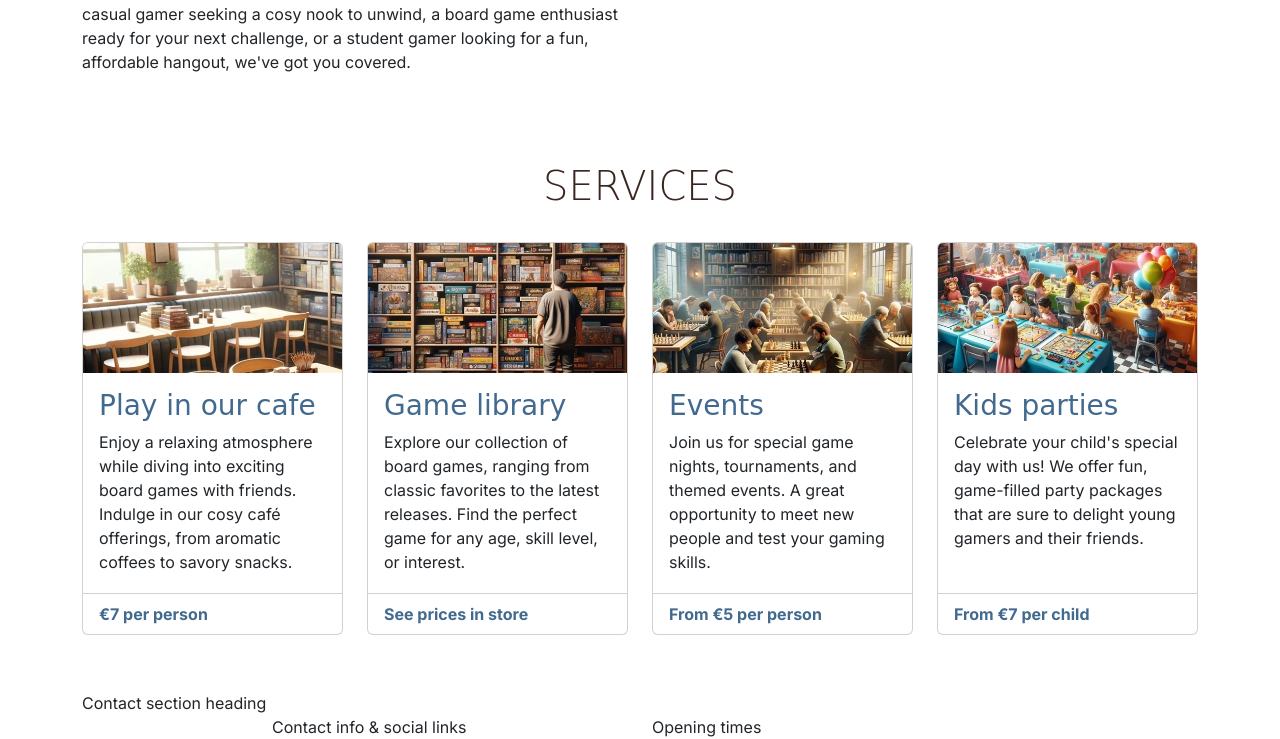
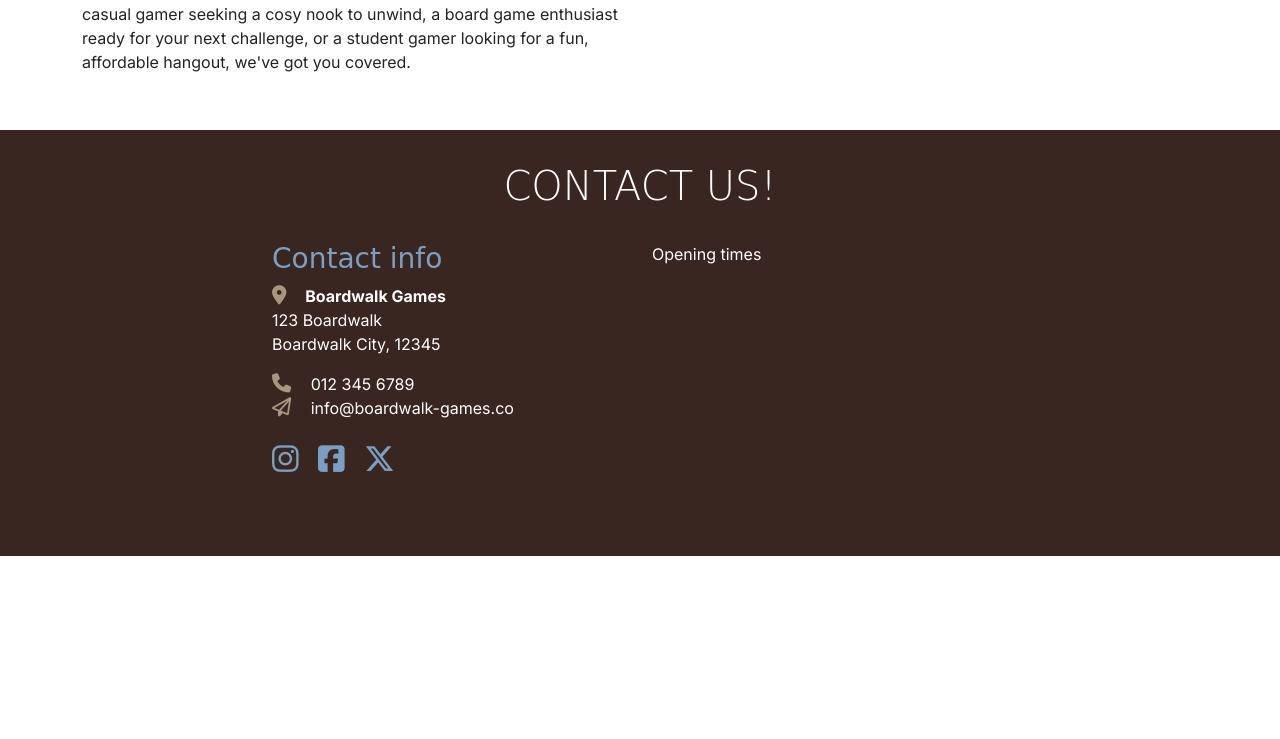
Before and after one commit to michael311087/broadwalk-games, a plain HTML site: page index.html in a window 1280 px wide. Shown: the part 417-1156 px from the top of the page. After the commit the page ends 973 px from the top, so only its background shows below. Drawn offline with nearby package versions, Linux system fonts and the light colour scheme; a web font is replaced by a local one.

Commit message:
add & styled footer and contact section

```diff
--- a/assets/css/style.css
+++ b/assets/css/style.css
@@ -77,6 +77,39 @@ h2 {
     border: none;
 }
 
+/* Footer / contact */
+
+#contact {
+    background-color: var(--primary-color);
+    color: white;
+    padding-bottom: 3rem;
+}
+
+#contact h2 {
+    color: white;
+}
+
+#contact .sub-heading-color {
+    color: var(--highlight-color-light);
+}
+
+#contact i {
+    color: var(--secondary-color);
+    font-size: 1.2rem;
+    margin-right: 15px;
+}
+
+#contact .social-links i {
+    color: var(--highlight-color-light);
+    font-size: 1.9rem;
+    transition: color 0.3s ease-in-out;
+}
+
+#contact .social-links i:hover {
+    color: var(--secondary-color);
+}
+
+
 
 /* grid visualisation CSS for testing */
 
--- a/index.html
+++ b/index.html
@@ -110,93 +110,37 @@
     </header>
 
     <!-- main element to hold all key sections of the home page. It is not part of the grid structure -->
-        <main>
-        <!-- Services section -->
-        <section id="services" class="container section">
-            <div class="row">
+            <!-- Footer / contact section -->
+    <!-- mt-auto added to push footer to the bottom of the page -->
+    <footer id="contact" class="mt-auto">
+        <div class="container section">
+            <div class="row justify-content-center">
                 <div class="col-12 text-center">
-                    <h2 class="display-6">Services</h2>
+                    <h2 class="display-6">Contact us!</h2>
                 </div>
-                <div class="col-12 col-md-6 col-xl-3">
-                    <div class="card">
-                        <img src="assets/images/services-1.webp" class="card-img-top"
-                            alt="Boardwalk games cafe table by a window, stacks of boardgames can be seen on the table">
-                        <div class="card-body">
-                            <h3 class="card-title sub-heading-color">Play in our cafe</h3>
-                            <p class="card-text">
-                                Enjoy a relaxing atmosphere while diving into exciting board
-                                games with friends. Indulge in our cosy café offerings, from
-                                aromatic coffees to savory snacks.
-                            </p>
-                        </div>
-                        <div class="card-footer">
-                            <p class="mb-0">€7 per person</p>
-                        </div>
+                <!-- Contact info -->
+                <div class="col-12 col-md-6 col-xl-4">
+                    <h3 class="sub-heading-color">Contact info</h3>
+                    <address>
+                        <strong><i class="fa-solid fa-location-dot"></i> Boardwalk Games</strong><br>
+                        123 Boardwalk<br>
+                        Boardwalk City, 12345
+                    </address>
+                    <p><i class="fa-solid fa-phone"></i> 012 345 6789<br>
+                        <i class="fa-regular fa-paper-plane"></i> info@boardwalk-games.co
+                    </p>
+                    <div class="social-links mt-4">
+                        <a href="https://www.instagram.com" target="_blank"
+                            aria-label="Visit our Instagram page (opens in a new tab)" rel="noopener"><i
+                                class="fa-brands fa-instagram"></i></a>
+                        <a href="https://www.facebook.com" target="_blank"
+                            aria-label="Visit our Facebook page (opens in a new tab)" rel="noopener"><i
+                                class="fa-brands fa-square-facebook"></i></a>
+                        <a href="https://www.x.com" target="_blank" aria-label="Visit our X feed (opens in a new tab)"
+                            rel="noopener"><i class="fa-brands fa-x-twitter"></i></a>
                     </div>
                 </div>
-                <div class="col-12 col-md-6 col-xl-3">
-                    <div class="card">
-                        <img src="assets/images/services-2.webp" class="card-img-top"
-                            alt="Board games stacked in bookshelves, a man can be seen browsing the shelves" />
-                        <div class="card-body">
-                            <!-- bootstrap cards come as h5 by default, changed to h3 to fit project heading hierarchy -->
-                            <h3 class="card-title sub-heading-color">Game library</h3>
-                            <p class="card-text">
-                                Explore our collection of board games, ranging from classic
-                                favorites to the latest releases. Find the perfect game for
-                                any age, skill level, or interest.
-                            </p>
-                        </div>
-                        <div class="card-footer">
-                            <p class="mb-0">See prices in store</p>
-                        </div>
-                    </div>
-                </div>
-                <div class="col-12 col-md-6 col-xl-3">
-                    <div class="card">
-                        <img src="assets/images/services-3.webp" class="card-img-top">
-                        <div class="card-body">
-                            <h3 class="card-title sub-heading-color">Events</h3>
-                            <p class="card-text">
-                                Join us for special game nights, tournaments, and themed
-                                events. A great opportunity to meet new people and test your
-                                gaming skills.
-                            </p>
-                        </div>
-                        <div class="card-footer">
-                            <p class="mb-0">From €5 per person</p>
-                        </div>
-                    </div>
-                </div>
-                <div class="col-12 col-md-6 col-xl-3">
-                    <div class="card">
-                        <img src="assets/images/services-4.webp" class="card-img-top"
-                            alt="A kids party being held at Boardwalk Games">
-                        <div class="card-body">
-                            <h3 class="card-title sub-heading-color">Kids parties</h3>
-                            <p class="card-text">
-                                Celebrate your child's special day with us! We offer fun,
-                                game-filled party packages that are sure to delight young
-                                gamers and their friends.
-                            </p>
-                        </div>
-                        <div class="card-footer">
-                            <p class="mb-0">From €7 per child</p>
-                        </div>
-                    </div>
-                </div>
-            </div>
-        </section>
-    </main
 
-    <!-- Footer / contact section -->
-    <!-- mt-auto added to push footer to the bottom of the page -->
-    <footer class="mt-auto">
-        <div class="container">
-            <div class="row justify-content-center">
-                <div class="col-12">Contact section heading</div>
-                <!-- Contact info -->
-                <div class="col-12 col-md-6 col-xl-4">Contact info & social links</div>
                 <!-- Opening times -->
                 <div class="col-12 col-md-6 col-xl-4">Opening times</div>
             </div>
```
